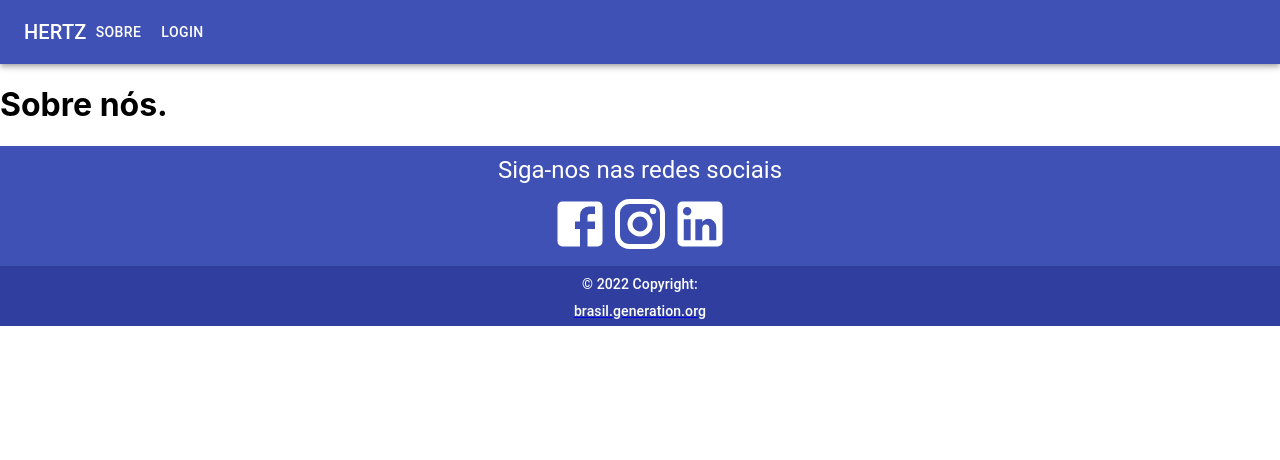
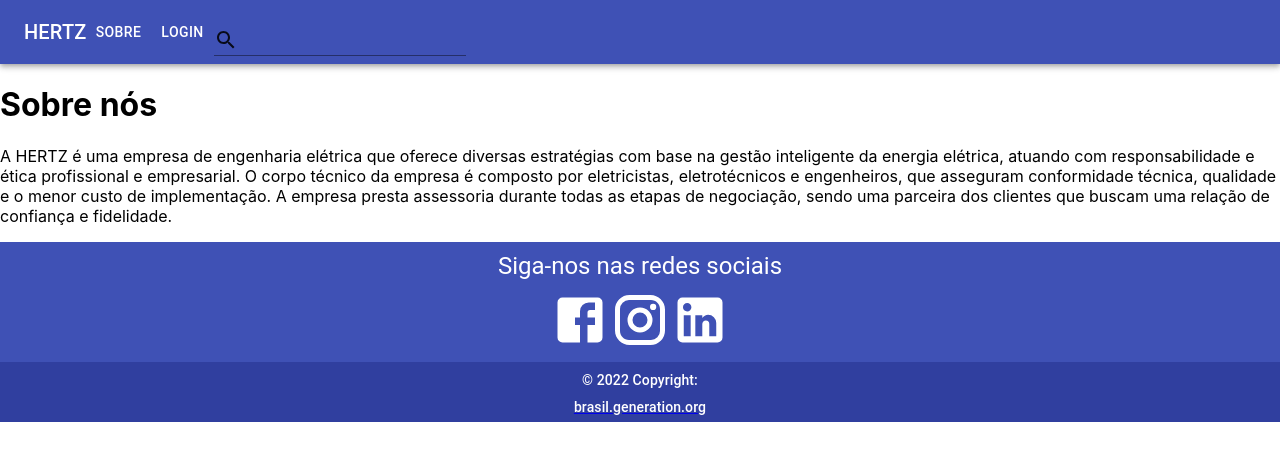
Before and after one commit to RichardMerces/hertz-renovavel, a React (Create React App) app: page /sobre in a window 1280 px wide. Shown: the top 460 px of the page. Built offline with nearby package versions, Linux system fonts and the light colour scheme.

Commit message:
atualizando o sobre

```diff
--- a/src/components/estaticos/navbar/Navbar.tsx
+++ b/src/components/estaticos/navbar/Navbar.tsx
@@ -1,7 +1,8 @@
 import React from "react";
 import './Navbar.css'
 import AppBar from '@material-ui/core/AppBar';
-import { Button, Toolbar, Typography } from "@material-ui/core";
+import { Button, FormControl, Input, InputAdornment, InputLabel, Toolbar, Typography } from "@material-ui/core";
+import SearchIcon  from "@material-ui/icons/Search";
 
 
 function Navbar() {
@@ -14,7 +15,19 @@ function Navbar() {
           </Typography>
           <Button color="inherit">Sobre</Button>
           <Button color="inherit">Login</Button>
+          <FormControl>
+        <InputLabel></InputLabel>
+        <Input
+          id="input-with-icon-adornment"
+          startAdornment={
+            <InputAdornment position="start">
+              <SearchIcon/>
+            </InputAdornment>
+          }
+        />
+      </FormControl>
         </Toolbar>
+
       </AppBar>
     </>
   );
--- a/src/pages/sobre/Sobre.tsx
+++ b/src/pages/sobre/Sobre.tsx
@@ -5,8 +5,14 @@ function Sobre(){
     return (
         <>
             <h1>
-                Sobre nós.
-            </h1>
+                Sobre nós
+                </h1> <p>
+                A  HERTZ é uma empresa de engenharia elétrica que oferece diversas estratégias com base na gestão inteligente da energia elétrica, atuando com responsabilidade e ética profissional e empresarial.
+
+O corpo técnico da empresa é composto por eletricistas, eletrotécnicos e engenheiros, que asseguram conformidade técnica, qualidade e o menor custo de implementação.
+
+A empresa presta assessoria durante todas as etapas de negociação, sendo uma parceira dos clientes que buscam uma relação de confiança e fidelidade.
+            </p>
         </>
     );
 }
```
